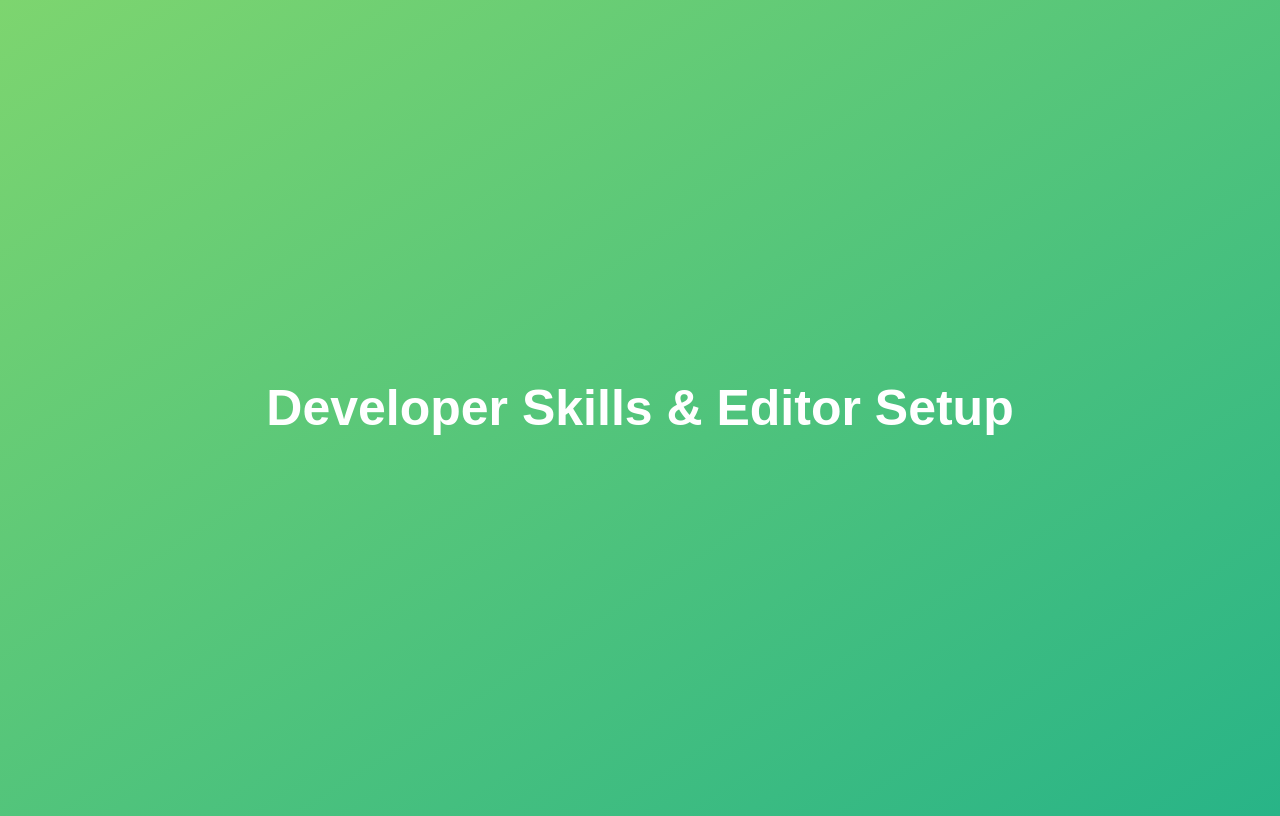
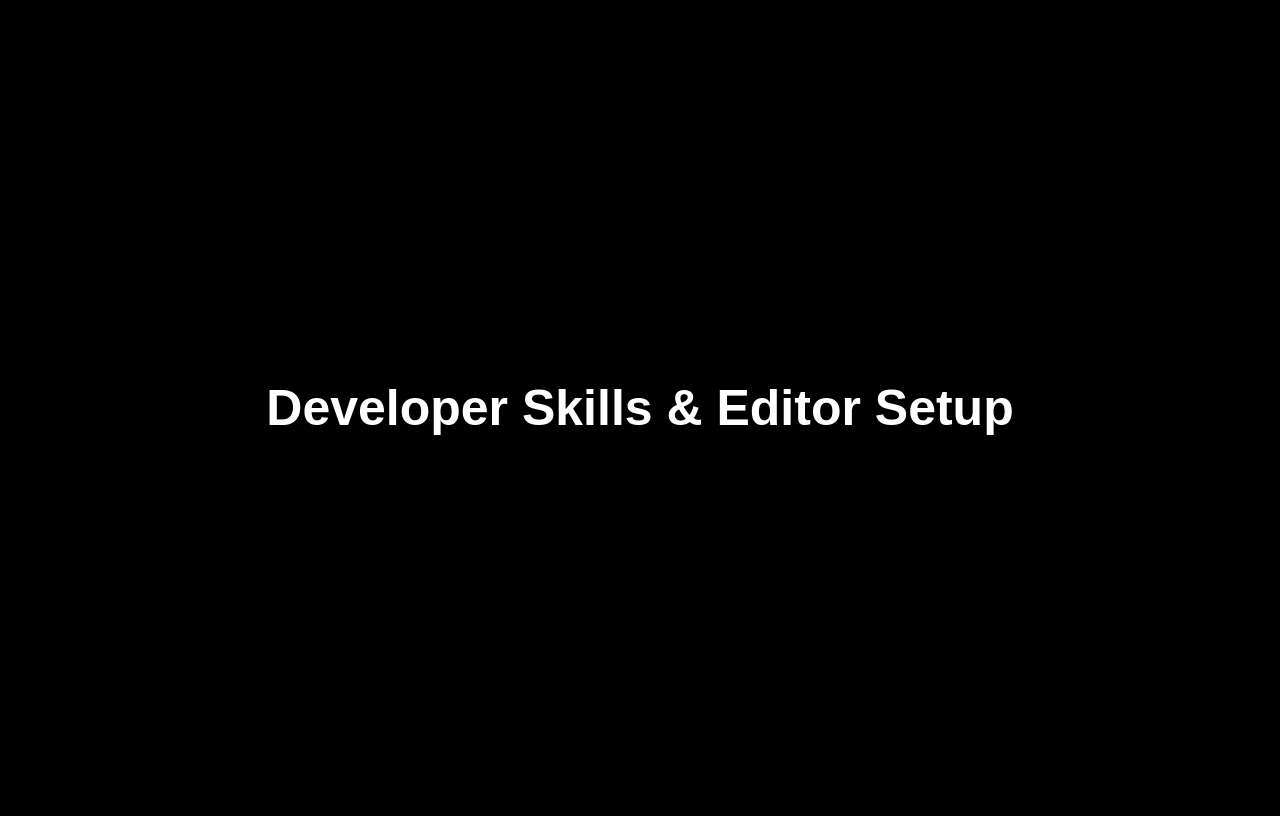
Before and after one commit to Sagar123Kumar/complete-javascript-course-master, a plain HTML site: page 03-Developer-Skills/starter/index.html in a window 1280 px wide. Drawn offline with Linux system fonts and the light colour scheme.

Commit message:
Changes in UI

```diff
--- a/03-Developer-Skills/starter/index.html
+++ b/03-Developer-Skills/starter/index.html
@@ -10,7 +10,9 @@
         height: 100vh;
         display: flex;
         align-items: center;
-        background: linear-gradient(to top left, #28b487, #7dd56f);
+        /* background: linear-gradient(to top left, #28b487, #7dd56f);  */
+        background: linear-gradient(to top left, black, black);
+
       }
       h1 {
         font-family: sans-serif;
```
